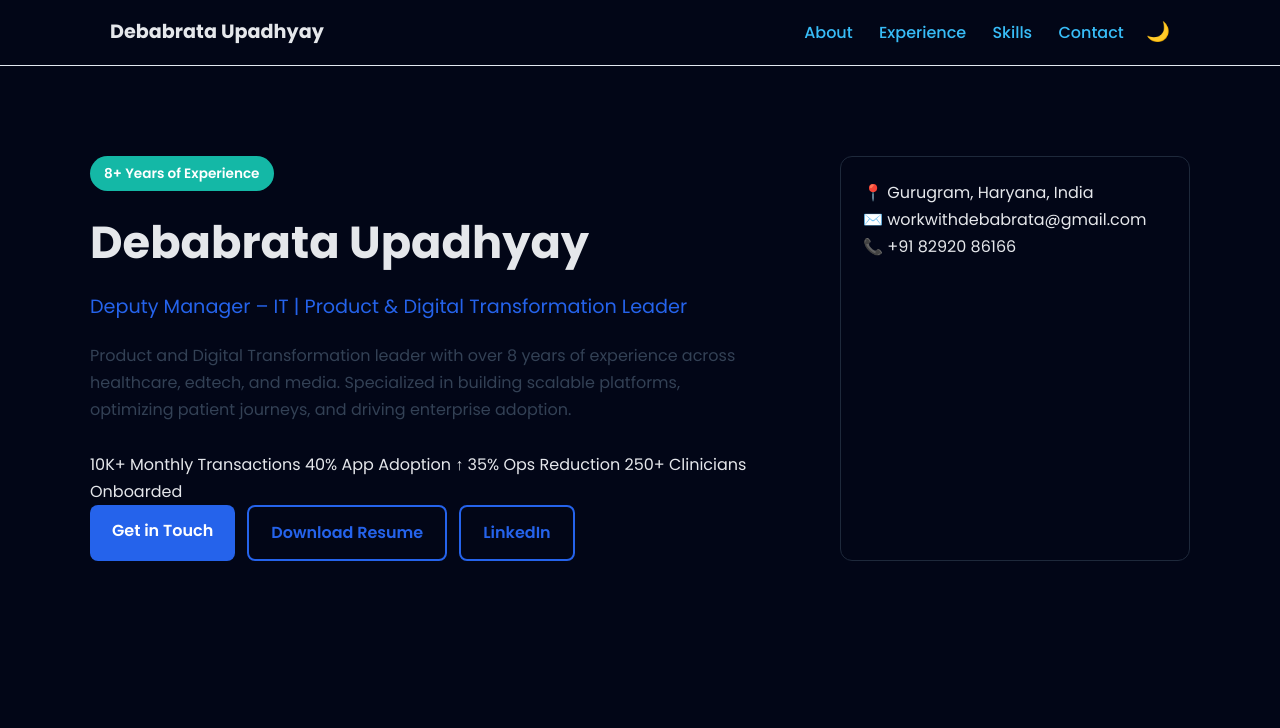
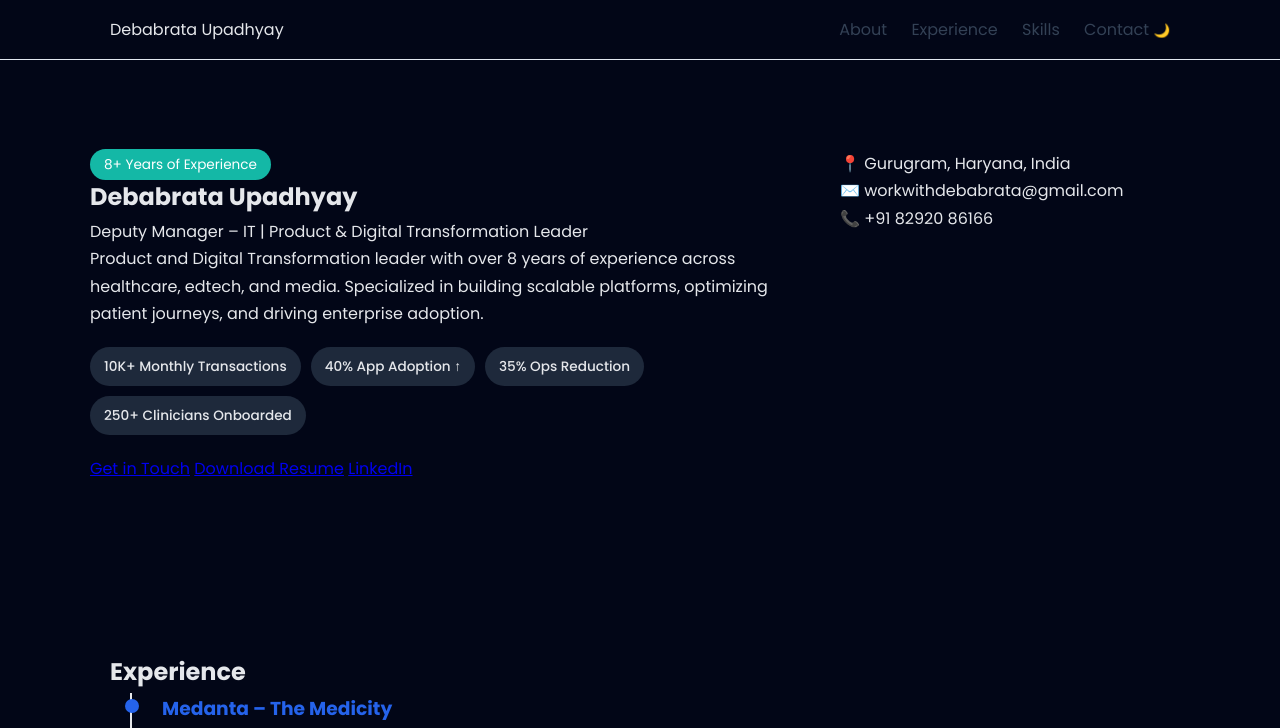
Before and after one commit to DebabrataUpadhyay/resume, a plain HTML site: page index.html in a window 1280 px wide. Both pictures are taken after a click on the button "Toggle dark mode". Shown: the top 728 px of the page. Drawn offline with Linux system fonts and the light colour scheme.

Commit message:
Add portfolio website

```diff
--- a/style.css
+++ b/style.css
@@ -1,22 +1,16 @@
-/* RESET */
-* {
-  margin: 0;
-  padding: 0;
-  box-sizing: border-box;
-}
+* { margin: 0; padding: 0; box-sizing: border-box; }
 
-/* BASE */
 body {
   font-family: 'Poppins', sans-serif;
   background: #ffffff;
   color: #1e293b;
   line-height: 1.7;
-  transition: background 0.3s ease, color 0.3s ease;
+  transition: background 0.3s, color 0.3s;
 }
 
-/* NAVBAR */
+/* NAV */
 .navbar {
-  background: #ffffff;
+  background: #fff;
   border-bottom: 1px solid #e2e8f0;
   position: sticky;
   top: 0;
@@ -32,29 +26,13 @@ body {
   align-items: center;
 }
 
-.logo {
-  font-weight: 700;
-  font-size: 1.2rem;
-}
-
 .nav-links a {
-  margin-left: 22px;
+  margin-left: 20px;
   text-decoration: none;
-  font-weight: 500;
   color: #334155;
 }
 
-.nav-links a:hover {
-  color: #2563eb;
-}
-
-.theme-toggle {
-  margin-left: 18px;
-  background: none;
-  border: none;
-  font-size: 1.2rem;
-  cursor: pointer;
-}
+.theme-toggle { background: none; border: none; cursor: pointer; }
 
 /* HERO */
 .hero {
@@ -72,62 +50,52 @@ body {
 
 .badge {
   background: #14b8a6;
-  color: #ffffff;
+  color: white;
   padding: 6px 14px;
   border-radius: 999px;
   font-size: 0.85rem;
-  font-weight: 600;
-  margin-bottom: 14px;
-  display: inline-block;
 }
 
-.hero-text h1 {
-  font-size: 2.8rem;
-  font-weight: 700;
+.metrics {
+  display: flex;
+  flex-wrap: wrap;
+  gap: 10px;
+  margin: 20px 0;
 }
 
-.subtitle {
-  font-size: 1.2rem;
-  color: #2563eb;
-  margin: 10px 0 18px;
+.metrics span {
+  background: #e0e7ff;
+  padding: 8px 14px;
+  border-radius: 999px;
+  font-size: 0.85rem;
+  font-weight: 500;
 }
 
-.hero-summary {
-  color: #334155;
-  margin-bottom: 28px;
-  max-width: 650px;
+/* TIMELINE */
+.timeline {
+  position: relative;
+  margin-left: 20px;
+  border-left: 2px solid #e5e7eb;
 }
 
-/* BUTTONS */
-.hero-buttons {
-  display: flex;
-  flex-wrap: wrap;
-  gap: 12px;
+.timeline-item {
+  position: relative;
+  padding-left: 30px;
+  margin-bottom: 40px;
 }
 
-.hero-buttons .btn {
-  padding: 12px 22px;
-  border-radius: 8px;
-  font-weight: 600;
-  text-decoration: none;
+.timeline-dot {
+  position: absolute;
+  left: -7px;
+  top: 6px;
+  width: 14px;
+  height: 14px;
+  background: #2563eb;
+  border-radius: 50%;
 }
 
-.btn.primary {
-  background: #2563eb;
-  color: #ffffff;
-}
-
-.btn.outline {
-  border: 2px solid #2563eb;
+.timeline-content h3 {
   color: #2563eb;
-}
-
-/* INFO CARD */
-.hero-info-card {
-  background: #ffffff;
-  border: 1px solid #e2e8f0;
-  border-radius: 12px;
-  padding: 22px;
 }
 
 /* SECTIONS */
@@ -137,42 +105,11 @@ body {
   padding: 80px 20px;
 }
 
-.section h2 {
-  font-size: 1.9rem;
-  margin-bottom: 30px;
-}
-
-/* EXPERIENCE CARDS */
-.card {
-  background: #ffffff;
-  border: 1px solid #e2e8f0;
-  border-radius: 14px;
-  padding: 26px;
-  margin-bottom: 26px;
-}
-
-.card h3 {
-  color: #2563eb;
-}
-
-.card span {
-  font-size: 0.9rem;
-  color: #64748b;
-}
-
-.card ul {
-  margin-top: 14px;
-  padding-left: 18px;
-}
-
-/* SKILLS */
-.light {
-  background: #f1f5f9;
-}
+.light { background: #f1f5f9; }
 
 .skills-grid {
   display: grid;
-  grid-template-columns: repeat(auto-fit, minmax(140px, 1fr));
+  grid-template-columns: repeat(auto-fit, minmax(140px,1fr));
   gap: 14px;
 }
 
@@ -181,24 +118,9 @@ body {
   padding: 10px;
   border-radius: 999px;
   text-align: center;
-  font-weight: 500;
 }
 
-/* CONTACT */
-.contact a {
-  color: #2563eb;
-  text-decoration: none;
-}
-
-/* FOOTER */
-footer {
-  text-align: center;
-  padding: 30px;
-  background: #f1f5f9;
-  color: #64748b;
-}
-
-/* SCROLL ANIMATION */
+/* REVEAL */
 .reveal {
   opacity: 0;
   transform: translateY(30px);
@@ -218,34 +140,17 @@ body.dark {
 
 body.dark .navbar,
 body.dark .section,
-body.dark footer,
-body.dark .hero,
-body.dark .light {
+body.dark .hero {
   background: #020617;
 }
 
-body.dark .card,
-body.dark .hero-info-card {
-  background: #020617;
-  border-color: #1e293b;
-}
-
-body.dark a {
-  color: #38bdf8;
+body.dark .metrics span,
+body.dark .skills-grid span {
+  background: #1e293b;
+  color: #e5e7eb;
 }
 
 /* RESPONSIVE */
 @media (max-width: 900px) {
-  .hero-grid {
-    grid-template-columns: 1fr;
-  }
+  .hero-grid { grid-template-columns: 1fr; }
 }
-
-@media (max-width: 600px) {
-  .hero-text h1 {
-    font-size: 2.2rem;
-  }
-  .section {
-    padding: 60px 16px;
-  }
-}
```
